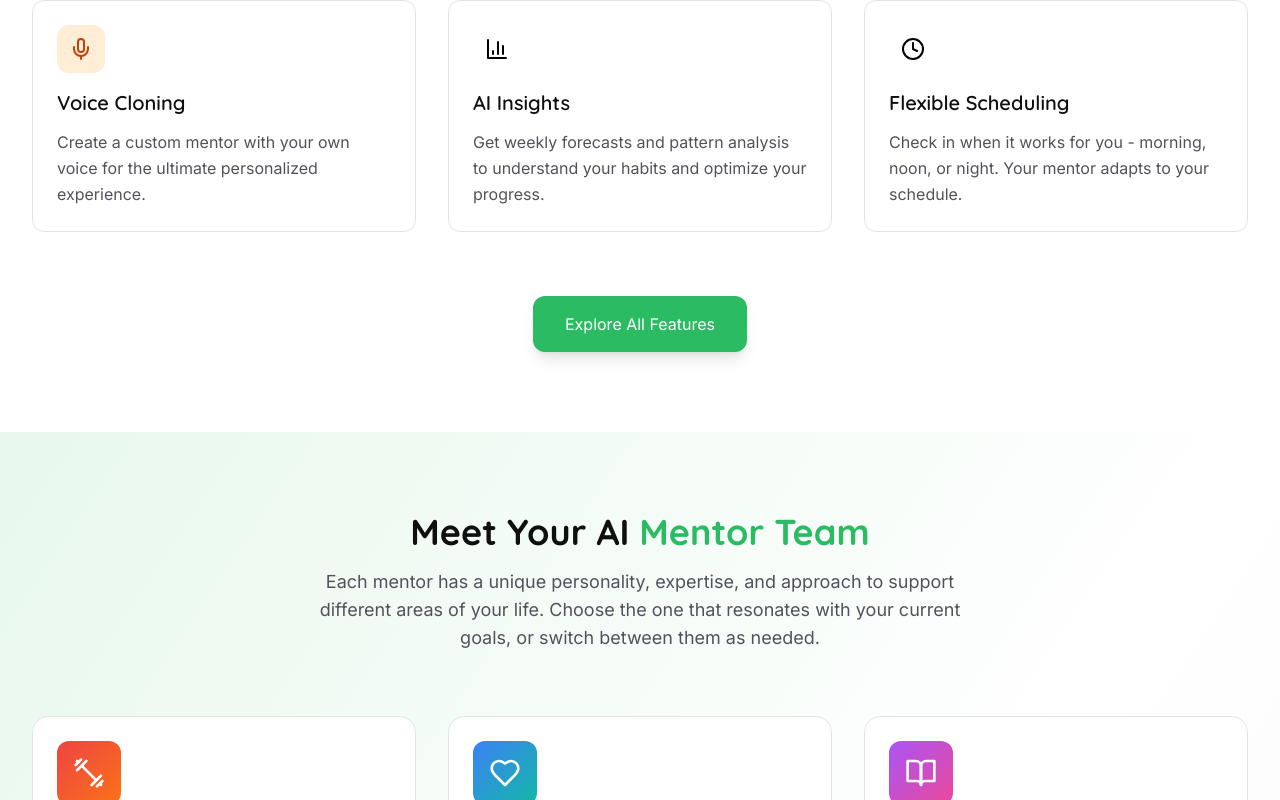
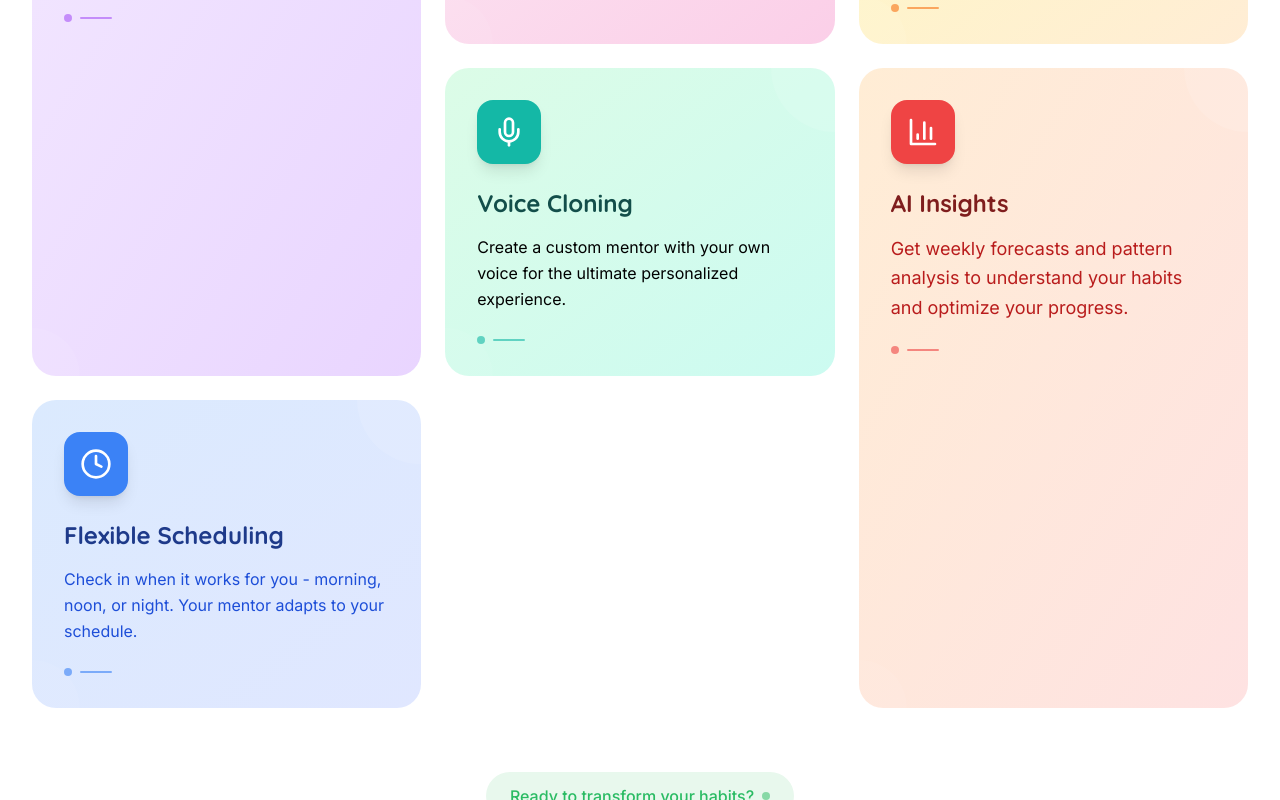
Before and after one commit to msnandhis/mentormate, a React (Vite) app: page / in a window 1280 px wide. Shown: the part 1320-2120 px from the top of the page. Built offline with nearby package versions, Linux system fonts and the light colour scheme; no server answers.

Commit message:
Redesign Features Section and Simplify Hero

```diff
--- a/src/components/Features.tsx
+++ b/src/components/Features.tsx
@@ -6,37 +6,49 @@ const features = [
     icon: Video,
     title: 'Daily Video Check-ins',
     description: 'Personal video messages from your AI mentor based on your mood, goals, and progress.',
-    color: 'bg-primary-100 text-primary-700'
+    bgColor: 'bg-gradient-to-br from-purple-100 to-purple-200',
+    iconColor: 'bg-purple-500',
+    textColor: 'text-purple-900'
   },
   {
     icon: MessageSquare,
     title: 'Real-Time Conversations',
     description: 'Have live video conversations with your AI mentor for deeper support and guidance.',
-    color: 'bg-info-100 text-info-700'
+    bgColor: 'bg-gradient-to-br from-pink-100 to-pink-200',
+    iconColor: 'bg-pink-500',
+    textColor: 'text-pink-900'
   },
   {
     icon: Brain,
     title: 'Multiple Mentor Types',
     description: 'Choose from fitness coaches, wellness guides, productivity experts, and more specialized mentors.',
-    color: 'bg-purple-100 text-purple-700'
+    bgColor: 'bg-gradient-to-br from-yellow-100 to-orange-100',
+    iconColor: 'bg-orange-500',
+    textColor: 'text-orange-900'
   },
   {
     icon: Mic,
     title: 'Voice Cloning',
     description: 'Create a custom mentor with your own voice for the ultimate personalized experience.',
-    color: 'bg-orange-100 text-orange-700'
+    bgColor: 'bg-gradient-to-br from-green-100 to-teal-100',
+    iconColor: 'bg-teal-500',
+    textColor: 'text-teal-900'
   },
   {
     icon: BarChart3,
     title: 'AI Insights',
     description: 'Get weekly forecasts and pattern analysis to understand your habits and optimize your progress.',
-    color: 'bg-success-100 text-success-700'
+    bgColor: 'bg-gradient-to-br from-orange-100 to-red-100',
+    iconColor: 'bg-red-500',
+    textColor: 'text-red-900'
   },
   {
     icon: Clock,
     title: 'Flexible Scheduling',
     description: 'Check in when it works for you - morning, noon, or night. Your mentor adapts to your schedule.',
-    color: 'bg-warning-100 text-warning-700'
+    bgColor: 'bg-gradient-to-br from-blue-100 to-indigo-100',
+    iconColor: 'bg-blue-500',
+    textColor: 'text-blue-900'
   }
 ];
 
@@ -56,33 +68,58 @@ export const Features: React.FC = () => {
           </p>
         </div>
 
-        {/* Features Grid */}
-        <div className="grid md:grid-cols-2 lg:grid-cols-3 gap-8">
-          {features.map((feature, index) => (
+        {/* Features Grid - Masonry-style layout */}
+        <div className="grid md:grid-cols-2 lg:grid-cols-3 gap-6 max-w-7xl mx-auto">
+          {features.map((feature, index) => {
+            const Icon = feature.icon;
+            const isLarge = index === 0 || index === 4; // First and fifth cards are larger
+
+            return (
               <div
                 key={index}
-              className="group p-6 bg-white rounded-xl border border-border hover:shadow-lg transition-all duration-300 hover:-translate-y-1"
+                className={`group relative overflow-hidden rounded-3xl p-8 transition-all duration-300 hover:scale-105 hover:shadow-xl ${
+                  isLarge ? 'md:col-span-1 lg:row-span-2' : ''
+                } ${feature.bgColor}`}
               >
-              <div className={`w-12 h-12 ${feature.color} rounded-lg flex items-center justify-center mb-4 group-hover:scale-110 transition-transform duration-300`}>
-                <feature.icon className="w-6 h-6" />
+                {/* Background Decoration */}
+                <div className="absolute top-0 right-0 w-32 h-32 bg-white/10 rounded-full transform translate-x-16 -translate-y-16" />
+                <div className="absolute bottom-0 left-0 w-24 h-24 bg-white/5 rounded-full transform -translate-x-12 translate-y-12" />
+
+                {/* Content */}
+                <div className="relative z-10">
+                  {/* Icon */}
+                  <div className={`w-16 h-16 ${feature.iconColor} rounded-2xl flex items-center justify-center mb-6 group-hover:scale-110 transition-transform duration-300 shadow-lg`}>
+                    <Icon className="w-8 h-8 text-white" />
                   </div>
 
-              <h3 className="font-heading font-semibold text-xl text-foreground mb-3">
+                  {/* Text Content */}
+                  <h3 className={`font-heading font-bold text-2xl ${feature.textColor} mb-4 leading-tight`}>
                     {feature.title}
                   </h3>
 
-              <p className="font-body text-neutral-600 leading-relaxed">
+                  <p className={`font-body leading-relaxed ${feature.textColor.replace('900', '700')} ${
+                    isLarge ? 'text-lg' : 'text-base'
+                  }`}>
                     {feature.description}
                   </p>
+
+                  {/* Decorative Element */}
+                  <div className="mt-6 flex items-center space-x-2 opacity-60">
+                    <div className={`w-2 h-2 ${feature.iconColor} rounded-full`} />
+                    <div className={`w-8 h-0.5 ${feature.iconColor} rounded-full`} />
                   </div>
-          ))}
+                </div>
+              </div>
+            );
+          })}
         </div>
 
         {/* Bottom CTA */}
         <div className="text-center mt-16">
-          <button className="font-body px-8 py-4 bg-primary text-white rounded-lg hover:bg-primary-600 transition-colors shadow-lg hover:shadow-xl">
-            Explore All Features
-          </button>
+          <div className="inline-flex items-center space-x-2 bg-primary-50 text-primary px-6 py-3 rounded-full">
+            <span className="font-body font-medium">Ready to transform your habits?</span>
+            <div className="w-2 h-2 bg-primary rounded-full animate-pulse" />
+          </div>
         </div>
       </div>
     </section>
--- a/src/components/dashboard/Dashboard.tsx
+++ b/src/components/dashboard/Dashboard.tsx
@@ -8,7 +8,6 @@ import { MentorInsights } from '../mentors/MentorInsights';
 import { ConversationManager } from '../conversation/ConversationManager';
 import { MentorQuickStart } from './MentorQuickStart';
 import { ProgressVisualization } from './ProgressVisualization';
-import { GoalRecommendations } from './GoalRecommendations';
 import { ProactiveNudges } from './ProactiveNudges';
 
 export const Dashboard: React.FC = () => {
@@ -183,39 +182,29 @@ export const Dashboard: React.FC = () => {
             {/* Tab Content */}
             {activeTab === 'overview' && (
               <div className="space-y-8">
-                {/* Hero Section with Primary CTA */}
+                {/* Simplified Hero Section */}
                 <div className="bg-gradient-to-r from-primary-500 to-primary-600 rounded-2xl p-8 text-white relative overflow-hidden">
-                  <div className="relative z-10 max-w-2xl">
-                    <h1 className="font-heading font-bold text-3xl mb-4">
+                  <div className="relative z-10 max-w-3xl">
+                    <h1 className="font-heading font-bold text-3xl mb-3">
                       Ready for your daily check-in?
                     </h1>
-                    <p className="font-body text-primary-100 text-lg mb-6">
+                    <p className="font-body text-primary-100 text-lg mb-6 leading-relaxed">
                       {stats.streak > 0
-                        ? `Amazing! You're on a ${stats.streak}-day streak. Let's keep the momentum going with today's accountability session.`
+                        ? `You're on a ${stats.streak}-day streak! Let's keep the momentum going.`
                         : "Start building your accountability habit today. Your AI mentor is ready to support your journey."
                       }
                     </p>
-                    <div className="flex flex-col sm:flex-row gap-4">
                     <button
                       onClick={() => setShowCheckinForm(true)}
-                        className="bg-white text-primary px-8 py-4 rounded-lg font-body font-semibold hover:bg-primary-50 transition-colors flex items-center justify-center space-x-2 shadow-lg hover:shadow-xl"
+                      className="bg-white text-primary px-8 py-4 rounded-lg font-body font-semibold hover:bg-primary-50 transition-colors flex items-center space-x-2 shadow-lg hover:shadow-xl"
                     >
                       <Calendar className="w-5 h-5" />
                       <span>Start Daily Check-in</span>
                       <ArrowRight className="w-4 h-4" />
                     </button>
-
-                      <button
-                        onClick={() => setActiveTab('live-chat')}
-                        className="bg-primary-400 text-white px-6 py-4 rounded-lg font-body font-medium hover:bg-primary-300 transition-colors flex items-center justify-center space-x-2"
-                      >
-                        <MessageCircle className="w-5 h-5" />
-                        <span>Quick Chat</span>
-                      </button>
-                    </div>
                   </div>
 
-                  {/* Background decoration */}
+                  {/* Simplified background decoration */}
                   <div className="absolute top-0 right-0 w-32 h-32 bg-white/10 rounded-full transform translate-x-16 -translate-y-16" />
                   <div className="absolute bottom-0 right-8 w-24 h-24 bg-white/5 rounded-full" />
                 </div>
@@ -329,7 +318,6 @@ export const Dashboard: React.FC = () => {
             {activeTab === 'analytics' && (
               <div className="space-y-8">
                 <ProgressVisualization />
-                <GoalRecommendations />
               </div>
             )}
 
```
Lines whose indentation alone changed are shown as unchanged.
